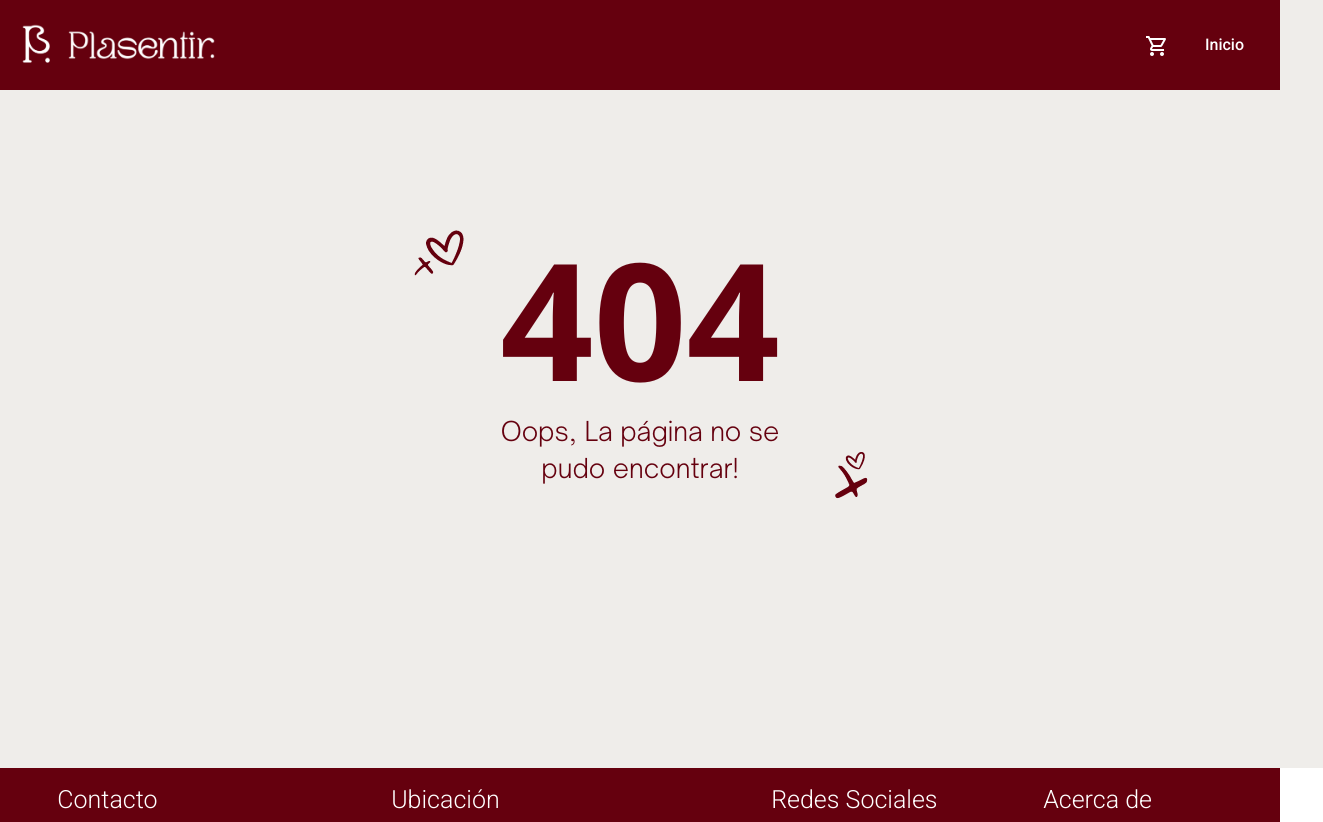
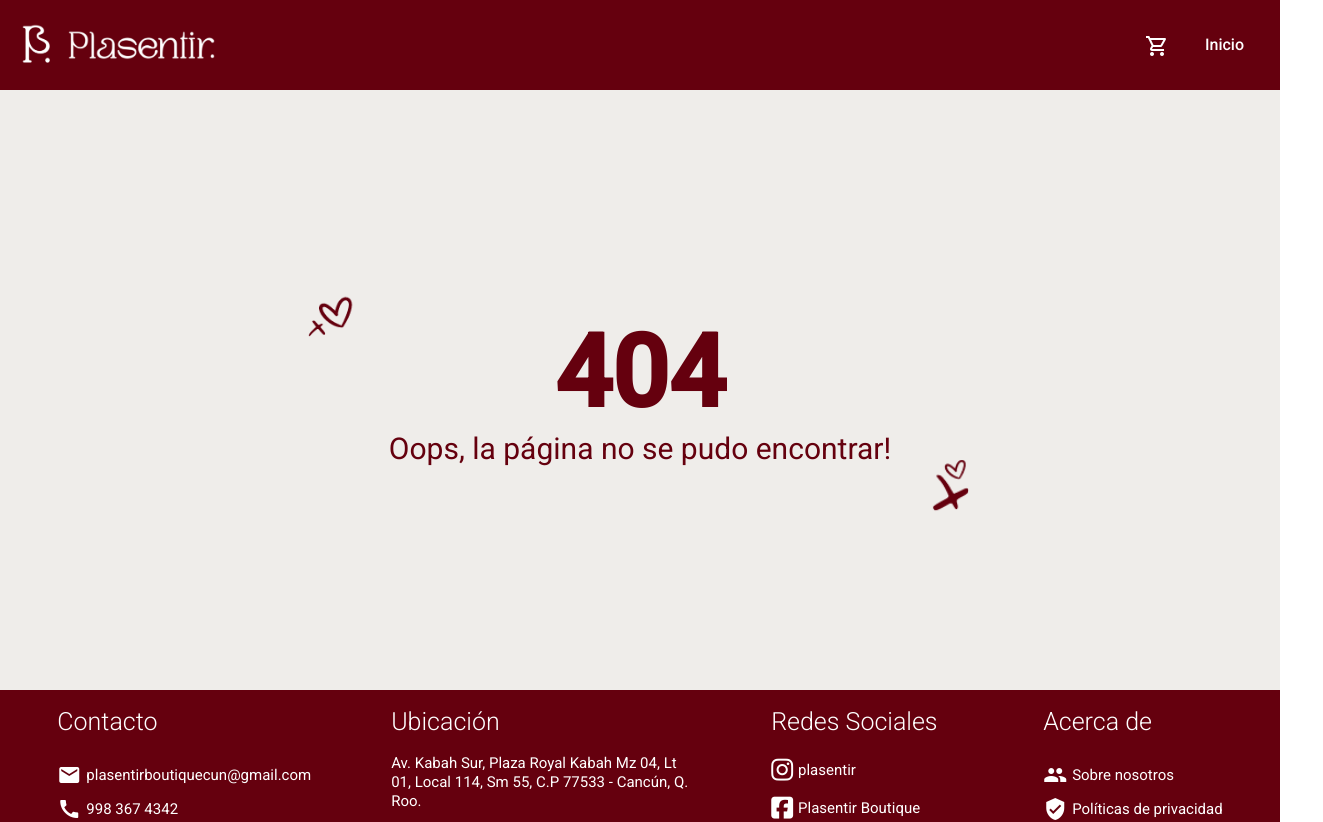
Before and after one commit to BeJuanitox/plasentir, an Angular app: page /404 in a window 1280 px wide. Shown: the top 822 px of the page, 1323 px wide, since content can reach past the window. Built offline with nearby package versions, Linux system fonts and the light colour scheme.

Commit message:
Change 404 for html/css

```diff
--- a/src/app/pages/not-found/not-found.component.html
+++ b/src/app/pages/not-found/not-found.component.html
@@ -1,3 +1,8 @@
-<div class="notFound">
-  <img src="../../../assets/not-found/404.png" alt="404" class="notFoundImage">
+<div class="notFoundContainer">
+  <img src="../../../assets/not-found/coraonEquix.png" alt="404" class="decorations left">
+  <div class="itemsNotFound">
+    <h1 class="title">404</h1>
+    <h3 class="oops">Oops, la página no se pudo encontrar!</h3>
+  </div>
+  <img src="../../../assets/not-found/equisCorazon.png" alt="404" class="decorations right">
 </div>
--- a/src/app/pages/not-found/not-found.component.scss
+++ b/src/app/pages/not-found/not-found.component.scss
@@ -1,7 +1,45 @@
 @import '/src/styles/colors';
 
-.notFound {
+.notFoundContainer {
   background-color: $silk-warm;
   display: flex;
   justify-content: center;
+  align-items: center;
+  margin-top: 90px;
+  width: 100%;
+  height: 75vh;
+  gap: 20px;
+
+  .itemsNotFound {
+    display: flex;
+    flex-direction: column;
+    text-align: center;
+
+    .title,
+    .oops {
+      margin: 0px;
+      color: $velvet;
+    }
+
+    .title {
+      font-size: 100px;
+    }
+
+    .oops {
+      font-size: 30px;
+      font-weight: 400;
+    }
+  }
+
+  .decorations {
+    width: 80px;
+  }
+
+  .left {
+    margin-bottom: 150px;
+  }
+
+  .right {
+    margin-top: 200px;
+  }
 }
--- a/src/app/pages/not-found/not-found.component.ts
+++ b/src/app/pages/not-found/not-found.component.ts
@@ -10,6 +10,11 @@ export class NotFoundComponent implements OnInit {
   constructor() { }
 
   ngOnInit(): void {
+    window.scroll({
+      top: 0,
+      left: 0,
+      behavior: 'smooth'
+    })
   }
 
 }
```
Also changed, not shown: src/assets/not-found/coraonEquix.png (added), src/assets/not-found/equisCorazon.png (added).
